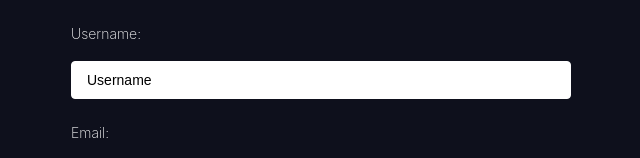
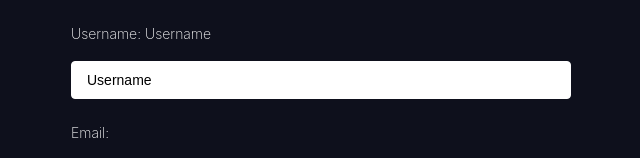
Before and after one commit to 124c4a11/ReactHookForm-Examples-ReactJS-TypeScript, a React (Vite) app: page / in a window 1280 px wide. Shown: the top 158 px of the page, without its empty margins (319-959 px from the left). Built offline with nearby package versions, Linux system fonts and the light colour scheme.

Commit message:
BaseForm: watch field values

```diff
--- a/src/components/BaseForm.tsx
+++ b/src/components/BaseForm.tsx
@@ -1,6 +1,6 @@
 import { useFieldArray, useForm } from "react-hook-form";
 import { DevTool } from "@hookform/devtools";
-import { Fragment } from "react";
+import { Fragment, useEffect } from "react";
 
 interface IData {
   username: string;
@@ -19,7 +19,7 @@ interface IData {
 }
 
 export function BaseForm() {
-  const { register, control, handleSubmit, formState } = useForm<IData>({
+  const { register, control, handleSubmit, formState, watch } = useForm<IData>({
     defaultValues: {
       // or function
       username: "Username",
@@ -42,12 +42,20 @@ export function BaseForm() {
     control,
   });
 
+  const watchUsername = watch("username");
+
+  useEffect(() => {
+    const watcher = watch((value) => console.log(value));
+
+    return () => watcher.unsubscribe();
+  }, [watch]);
+
   const onSubmit = (data: IData) => console.log(data);
 
   return (
     <>
       <form onSubmit={handleSubmit(onSubmit)} noValidate>
-        <label>Username:</label>
+        <label>Username: {watchUsername}</label>
         <input
           {...register("username", {
             required: "Username is required!",
```
